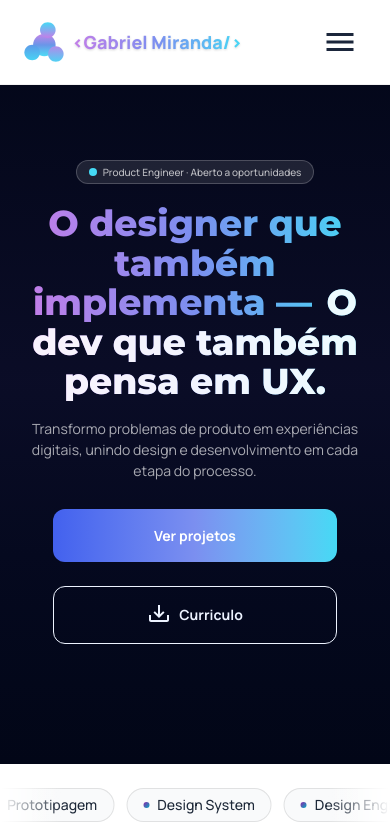
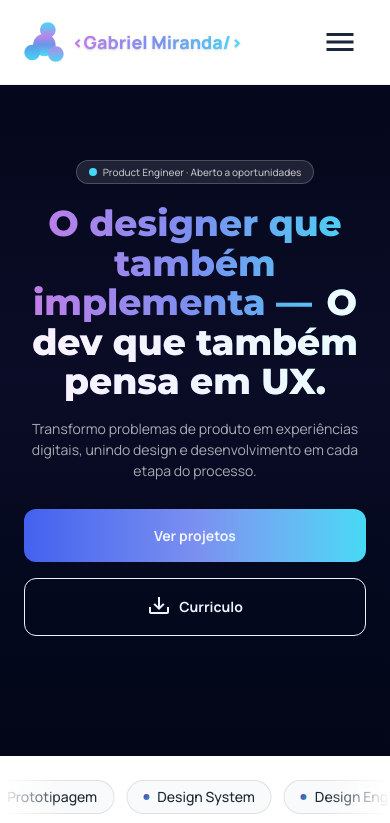
Before and after one commit to GabrielMiranda21/portfolio_v2, a Next.js app: page / in a window 390 px wide. Shown: the top 823 px of the page. Built offline with nearby package versions, Linux system fonts and the light colour scheme; no server answers; the database is empty.

Commit message:
fix: corrected position buttons

```diff
--- a/src/components/Sections/Hero/Hero.tsx
+++ b/src/components/Sections/Hero/Hero.tsx
@@ -25,7 +25,7 @@ export default function Hero() {
                         Product Engineer · Aberto a oportunidades
                     </span>
                 </div>
-                <h1 className="flex flex-col items-center text-h1 font-extrabold mb-4 text-white lg:items-start lg:w-[70%]">
+                <h1 className="flex flex-col items-center text-h1 w-full font-extrabold mb-4 text-white lg:items-start lg:w-[70%]">
                     <span
                         className="bg-clip-text text-transparent text-h1 text-center lg:text-start w-fit"
                         style={{ backgroundImage: 'linear-gradient(90deg, #c47de8, #7b8ff0, #45d9f5)' }}
@@ -38,20 +38,22 @@ export default function Hero() {
                 <p className="text-body-default text-white/65 mb-7 text-center lg:text-start lg:w-[50%]">
                     Transformo problemas de produto em experiências digitais, unindo design e desenvolvimento em cada etapa do processo.
                 </p>
-                <div className="flex flex-col justify-center items-center gap-6 w-full md:flex-row md:justify-center lg:flex-row lg:justify-start">
+                <div className="flex flex-col sm:flex-row items-center justify-center lg:justify-start gap-4 w-full">
+
                     <Button
                         variant='cta'
-                        className="w-full text-white py-4 px-6 whitespace-normal max-w-71 rounded-xl"
+                        className="flex justify-center items-center py-4 px-6 rounded-xl w-full [@media(min-width:426px)_and_(max-width:639px)]:w-71 sm:w-71"
                         onClick={() => scrollToSection('projetos')}
                     >
                         Ver projetos
                     </Button>
 
-                    <Link href="/curriculo.pdf" download="curriculo.pdf" className="w-full max-w-71">
+
+                    <Link href="/curriculo.pdf" download="curriculo.pdf" className="w-full [@media(min-width:426px)_and_(max-width:639px)]:w-71 sm:w-71">
                         <Button
                             type="submit"
                             variant="surface"
-                            className="flex justify-center items-center gap-2 py-4 px-6 whitespace-normal max-w-71 rounded-xl w-full"
+                            className="flex justify-center items-center gap-2 py-4 px-6 rounded-xl w-full sm:w-71"
                         >
                             <Icon path={mdiTrayArrowDown} size={1} />
                             Curriculo
--- a/src/components/Sections/Sobremim/Sobremim.tsx
+++ b/src/components/Sections/Sobremim/Sobremim.tsx
@@ -185,16 +185,16 @@ export default function Sobremim() {
             <div className='flex flex-col gap-4 items-center'>
                 <h4 className="text-center text-h4 font-bold text-[#1B263B] w-full">Você pode conhecer mais sobre minha trajetória e experiências em:</h4>
 
-                <div className="flex flex-col md:flex-row md:justify-center lg:flex-row lg:justify-center px-6 gap-6">
-                    <Link href="https://www.linkedin.com/in/gabriel-miranda-363269205/" target="_blank" className='w-full'>
-                        <Button variant='secundary' className="flex justify-center items-center gap-2 text-[#ffffff] w-full text-body-lead font-bold py-4 px-6 max-w-71 rounded-xl">
+                <div className="flex flex-col [@media(min-width:426px)_and_(max-width:639px)]:flex-row sm:flex-row sm:justify-center lg:flex-row lg:justify-center px-6 gap-6 w-full">
+                    <Link href="https://www.linkedin.com/in/gabriel-miranda-363269205/" target="_blank" className='w-full sm:w-71'>
+                        <Button variant='secundary' className="flex justify-center items-center gap-2 text-[#ffffff] w-full text-body-lead font-bold py-4 px-6 sm:w-71 rounded-xl">
                             <Icon path={mdiLinkedin} size={1} />
                             Linkedin
                         </Button>
                     </Link>
 
-                    <Link href="/curriculo.pdf" download="curriculo.pdf" className='w-full'>
-                        <Button variant='primary' className="flex justify-center items-center gap-2 text-[#ffffff] w-full text-body-lead font-bold py-4 px-6 max-w-71 rounded-xl">
+                    <Link href="/curriculo.pdf" download="curriculo.pdf" className='w-full sm:w-71'>
+                        <Button variant='primary' className="flex justify-center items-center gap-2 text-[#ffffff] w-full text-body-lead font-bold py-4 px-6 sm:w-71 rounded-xl">
                             <Icon path={mdiTrayArrowDown} size={1} />
                             Curriculo
                         </Button>
```
